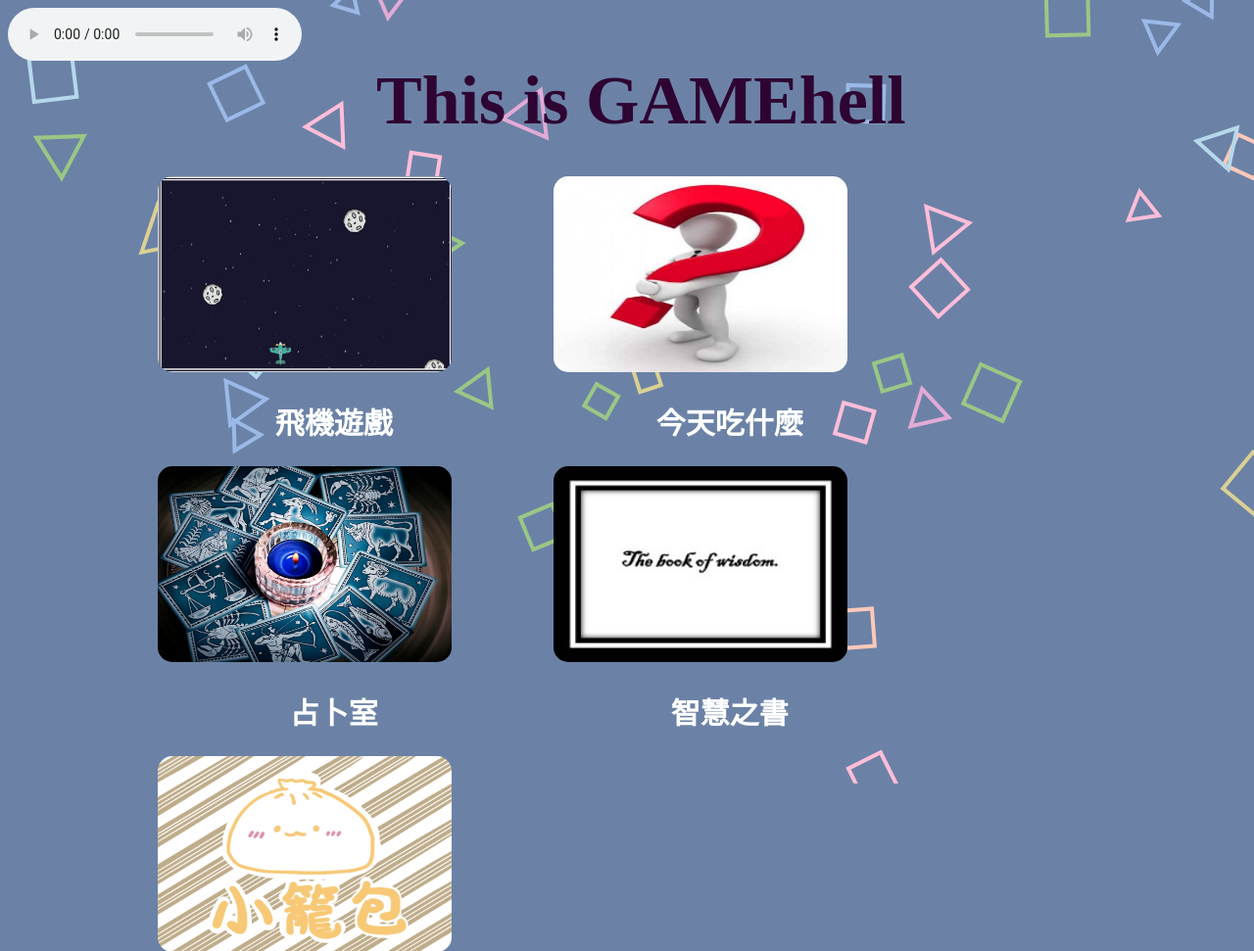
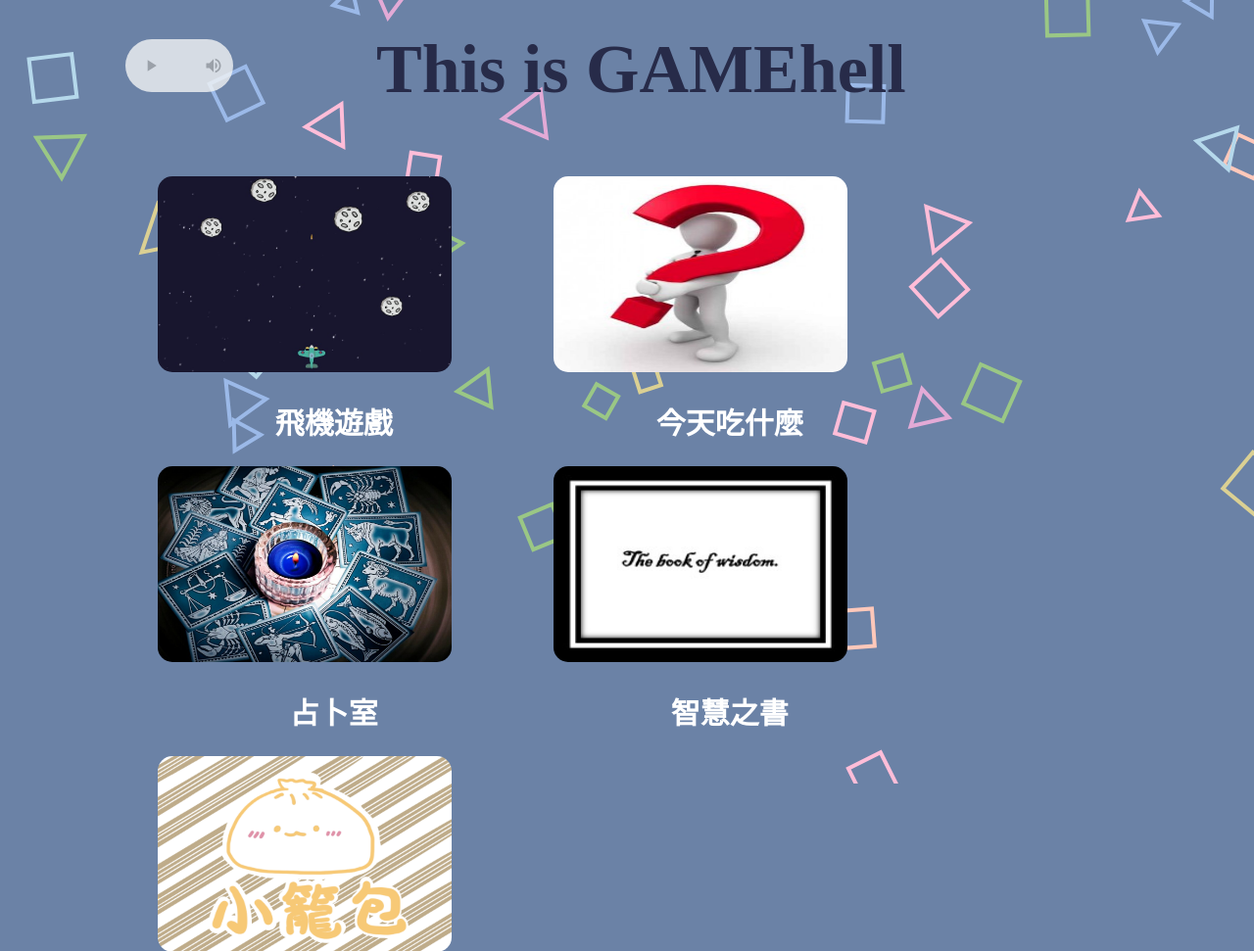
Before and after one commit to WebcourseProject2022/GAMEHeLL, a PHP site: page / in a window 1280 px wide. Shown: the top 971 px of the page at 98% size. Run offline with PHP 8.4, Linux system fonts and the light colour scheme; some web fonts are replaced.

Commit message:
push_zhen

```diff
--- a/css/index.css
+++ b/css/index.css
@@ -1,9 +1,15 @@
 body{
     background-color:  rgba(96, 121, 160, 0.929);
 }
-/* audio{
-    display: none;
-} */
+audio{
+    /* display: none; */
+    width:110px;
+    position: absolute;
+    left: 10%;
+    top: 5%;
+    z-index: 7;
+    opacity: 0.8;
+}
 canvas {
     position: absolute;
     z-index: -1;
@@ -14,6 +20,7 @@ canvas {
     height: 200px;
     border-radius: 15px;
     margin: 20px;
+    /* border: 10px double rgb(54, 65, 90); */
 }
 .all{
     position: absolute;
@@ -43,13 +50,14 @@ canvas {
 }
 h1{
     position: absolute;
-    top: 2%;
+    top: -2%;
     left: 30%;
     text-align: center;
     font-family: Rubik Glitch;
     font-size: 70px;
     font-weight: bolder;
-    color: rgb(46, 4, 50);
+    /* color: rgb(29, 4, 50); */
+    color: rgb(39, 43, 73);
 }
 h2{
     text-align: center;
--- a/index.html
+++ b/index.html
@@ -9,6 +9,7 @@
     </head>
     <body>
         <canvas id="canvas"></canvas>
+        <!-- <iframe frameborder="no"  marginwidth="0" marginheight="0" width=0 height=0 src="music/mario.mp3"></iframe> -->
         <audio autoplay=true  controls loop preload="auto" src="music/mario.mp3">
         </audio>
         <h1>This is GAMEhell</h1>
```
Also changed, not shown: img/plane.jpg.
